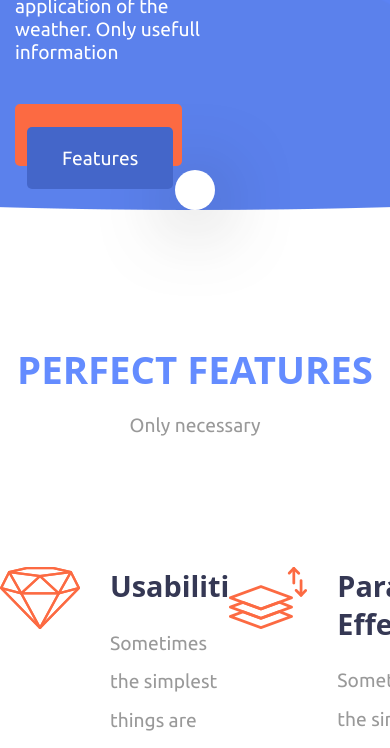
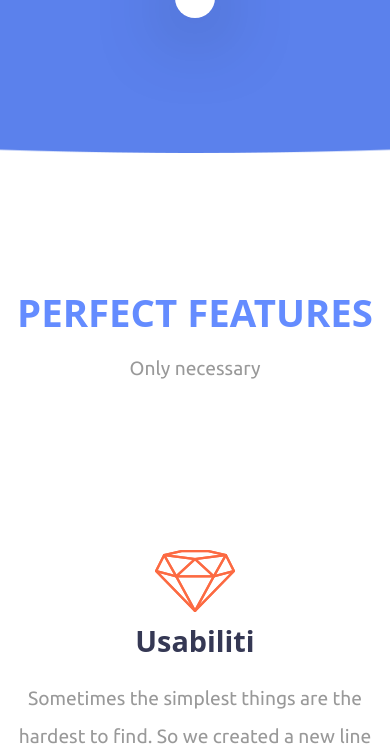
Before and after one commit to mgrc/weather_app_landing_page, a website: page index.html in a window 390 px wide. Shown: the part 751-1499 px from the top of the page. Drawn offline with Linux system fonts and the light colour scheme.

Commit message:
add mobile CSS

```diff
--- a/sass/modules/_mixins.scss
+++ b/sass/modules/_mixins.scss
@@ -1 +1,24 @@
 @import "allmq";
+
+$phone_device-max-width: 768px;
+
+@mixin phone {
+	@media (max-width: #{$phone_device-max-width}) {
+@content; }
+}
+
+$tablet_device-max-width: 1023px;
+
+@mixin tablet {
+	@media (max-width: #{$tablet_device-max-width}) {
+@content; }
+}
+
+
+
+$desktop-width: 1024px;
+
+@mixin desktop {
+@media (min-width: #{$desktop-width}) {
+@content; }
+}
--- a/sass/pages/_landing.scss
+++ b/sass/pages/_landing.scss
@@ -27,6 +27,12 @@ h3 {
 }
 .conteinar {
 		max-width: 1170px;
+		@media screen and (min-width: 1023px) {
+			background-color: green;
+		}
+		@include tablet {
+			max-width: 993px;
+		}
 		margin: auto;
 }
 
@@ -41,6 +47,9 @@ header {
     min-height: 100vh;
 	.conteinar {
 		max-width: 1170px;
+		@include tablet {
+			max-width: 993px;
+		}
 		margin: auto;
 	}
 	nav {
@@ -56,7 +65,9 @@ header {
 				color: #ffffff;
 				margin-left: 55px;
 			}
-
+		@include tablet {
+				display: none;
+			}
 	}
 	.site_logo {
 		//background: url(../img/logo.png);
@@ -139,37 +150,47 @@ header {
 .features_section {
 	h2 {
 		margin-top: 135px;
-
+	}
+	h3 {
+		@include tablet {
+				text-align: center;
+			}
 	}
 	p {
 		text-align: center;
 		font-size: 1.2rem;
 	}
-	// img {
-	// 	display: inline-block;
-	// 	text-align: center;
-	//}
-	.content_box {
-
-	}
 	.features_descriptions {
 		margin-top: 130px;
 		display: flex;
+			@include tablet {
+				display: block;
+			}
 		justify-content: space-between;
-
-
-
 	}
 	.single_feature_description {
 		display: flex;
 		align-items: flex-start;
 		width: 370px;
+			@include tablet {
+				display: block;
+				margin: 0 auto;
+				padding: 40px 0px 30px 0px;
+			}
 			p {
 				text-align: left;
+				@include tablet {
+				text-align: center;
+			}
 				line-height: 2;
 			}
 			img {
 				margin-right: 30px;
+				@include tablet {
+				display: block;
+				margin: 0 auto;
+				padding-bottom: 10px;
+				}
 			}
 	}
 
@@ -185,12 +206,18 @@ header {
 	}
 	img {
 		display: block;
+		max-width: 100%;
+		height: auto;
 		margin: 80px auto 0 auto;
 	}
+
 
 }
 //====================================
 .screenshots {
+	@include tablet {
+				margin: 0 25px;
+			}
 	h2 {
 		margin-top: 200px;
 	}
@@ -227,6 +254,7 @@ header {
 	h2 {
 		margin-top: 200px;
 	}
+
 	p {
 		font-size: 1.2rem;
 		text-align: center;
@@ -239,6 +267,7 @@ header {
 		display: flex;
 		flex-wrap: wrap;
 		justify-content: space-between;
+
 		p::before {
 			content: "“";
 			display: block;
@@ -246,6 +275,9 @@ header {
    			color: #648cff;
    			position: absolute;
     		top: 70px;
+    		@include tablet {
+				top: 120px;
+			}
     		right: -5px;
 		}
 		p::after {
@@ -256,6 +288,9 @@ header {
 		    position: absolute;
 		    left: -10px;
     		top: -60px;
+    		@include tablet {
+				top: -30px;
+			}
 		}
 	}
 	.all_reviews p {
@@ -266,6 +301,11 @@ header {
 			span {
 				font-size: 1.4rem;
 				line-height: 2.5;
+			}
+		@include tablet {
+				display: block;
+				margin: 30px auto;
+				padding: 40px 0px 30px 0px;
 			}
 	}
 
@@ -306,6 +346,9 @@ header {
 
 //====================================
 footer {
+	@include tablet {
+				padding: 0 25px;
+			}
 	width: 100vw;
 	height: 360px;
 	background-color: $c-footer-bg;
@@ -341,4 +384,5 @@ footer {
 			content: "";
 			border-top: 1px solid #999999;
 		}
+
 }
```
Also changed, not shown: css/style.css, 1 other file.
